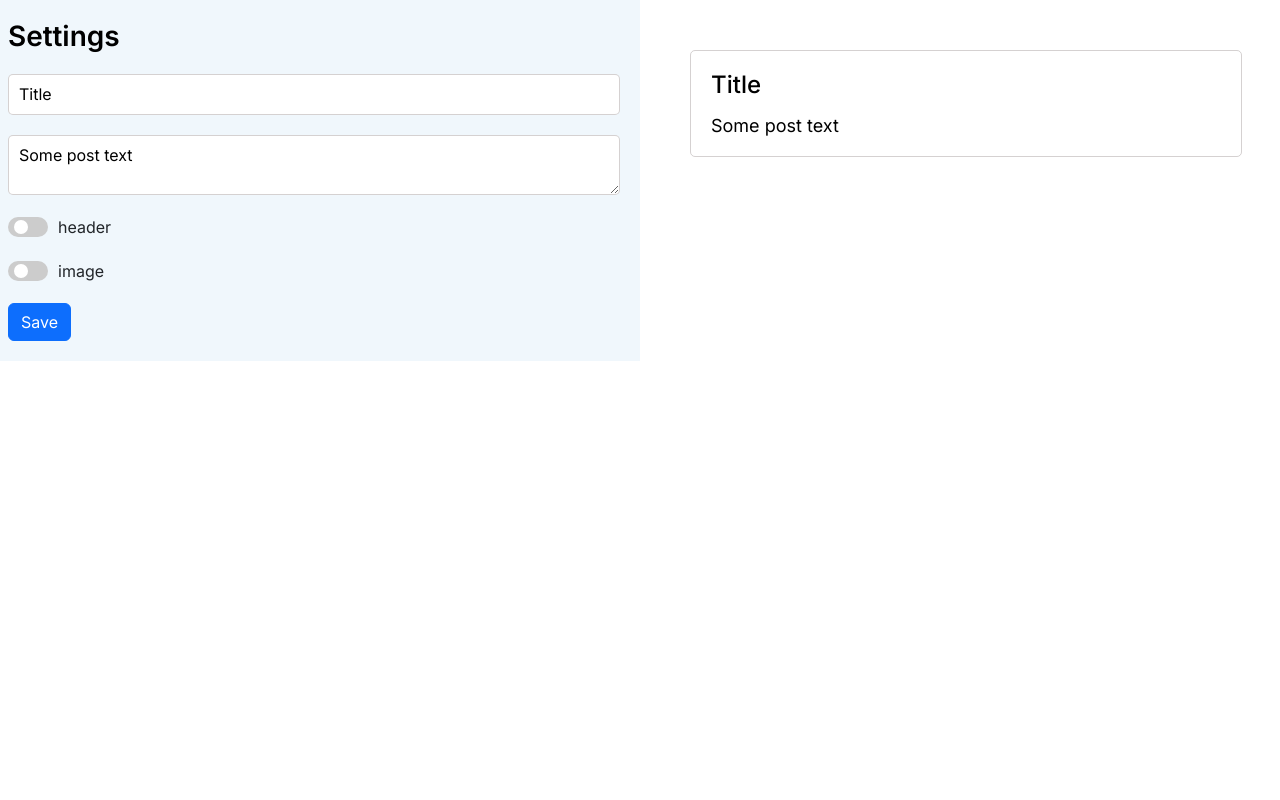
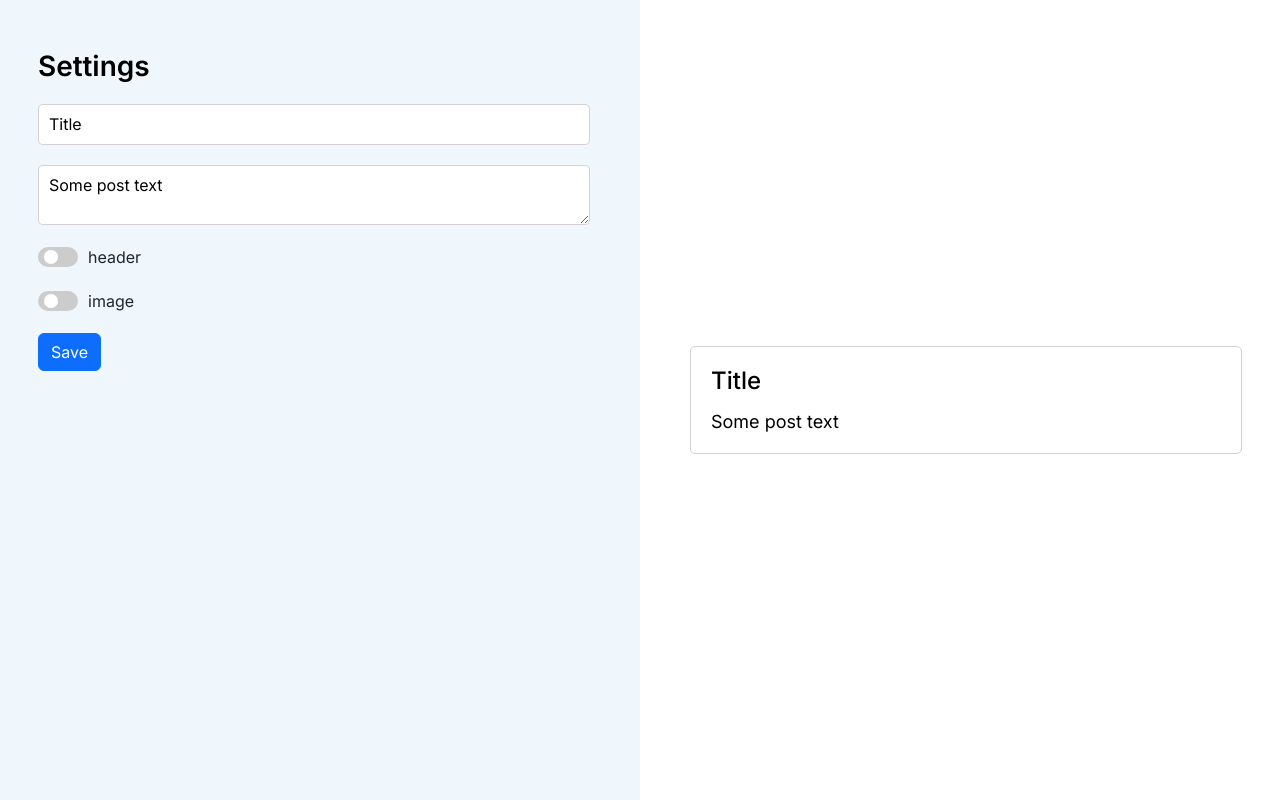
Before and after one commit to daminoki/test-react, a React (Create React App) app: page / in a window 1280 px wide. Built offline with nearby package versions, Linux system fonts and the light colour scheme.

Commit message:
fix height of components

```diff
--- a/src/App.js
+++ b/src/App.js
@@ -17,11 +17,11 @@ function App() {
 
   return (
       <Container fluid style={{padding:'0', overflow:'hidden'}}>
-        <Row>
-          <Col style={{padding:'0'}}>
+        <Row style={{height:'100vh'}}>
+          <Col style={{padding:'0', height:'100vh'}}>
             <PostEditor handleSaveBtn={handleSaveBtn} />
           </Col>
-          <Col style={{padding:'0'}}>
+          <Col style={{padding:'0', height:'100vh'}}>
             <PostPreview />
           </Col>
         </Row>
--- a/src/features/post/PostEditor.module.scss
+++ b/src/features/post/PostEditor.module.scss
@@ -3,7 +3,8 @@
     display: flex;
     flex-direction: column;
     gap: 20px;
-    padding: 20px;
+    padding: 50px;
+    height: 100%;
 
     &__title {
         color: #000;
--- a/src/features/post/PostPreview.module.scss
+++ b/src/features/post/PostPreview.module.scss
@@ -3,6 +3,7 @@
     justify-content: flex-start;
     align-items: center;
     padding: 50px;
+    height: 100%;
 }
 
 .post {
```
